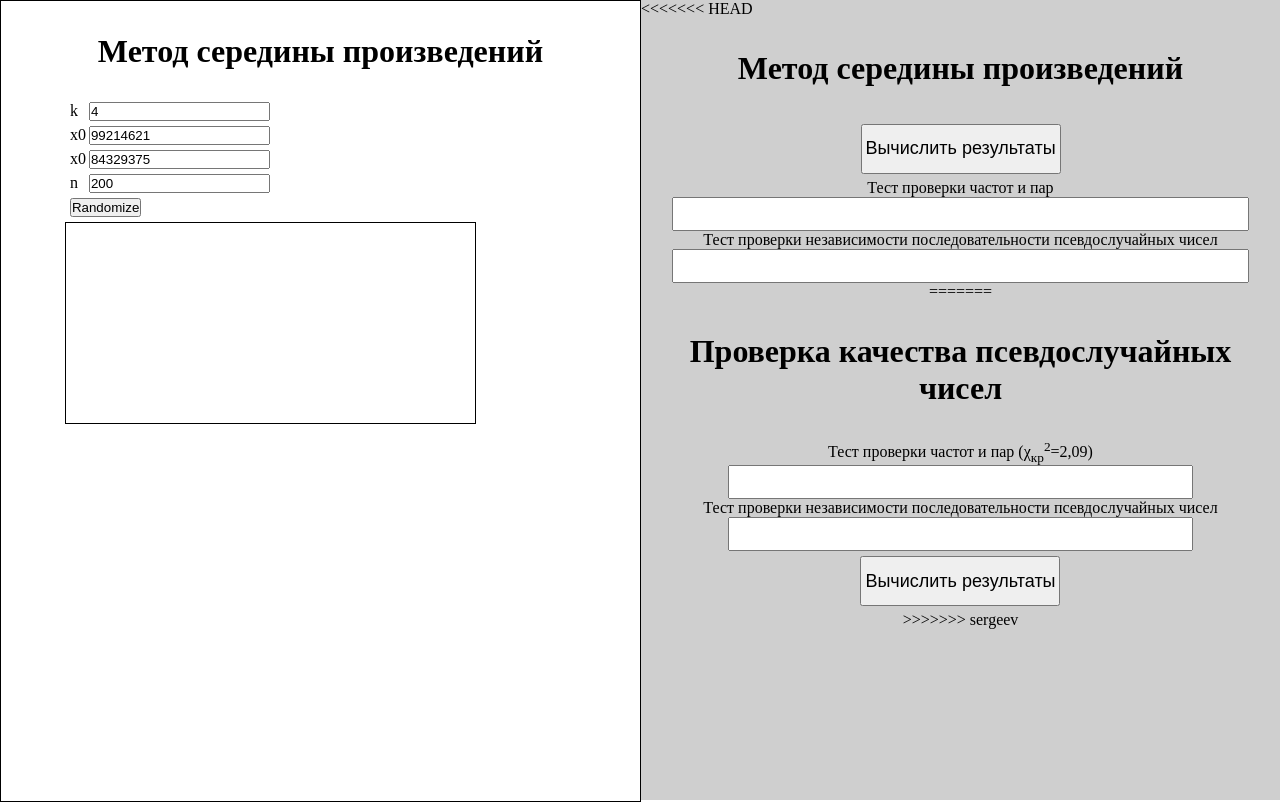
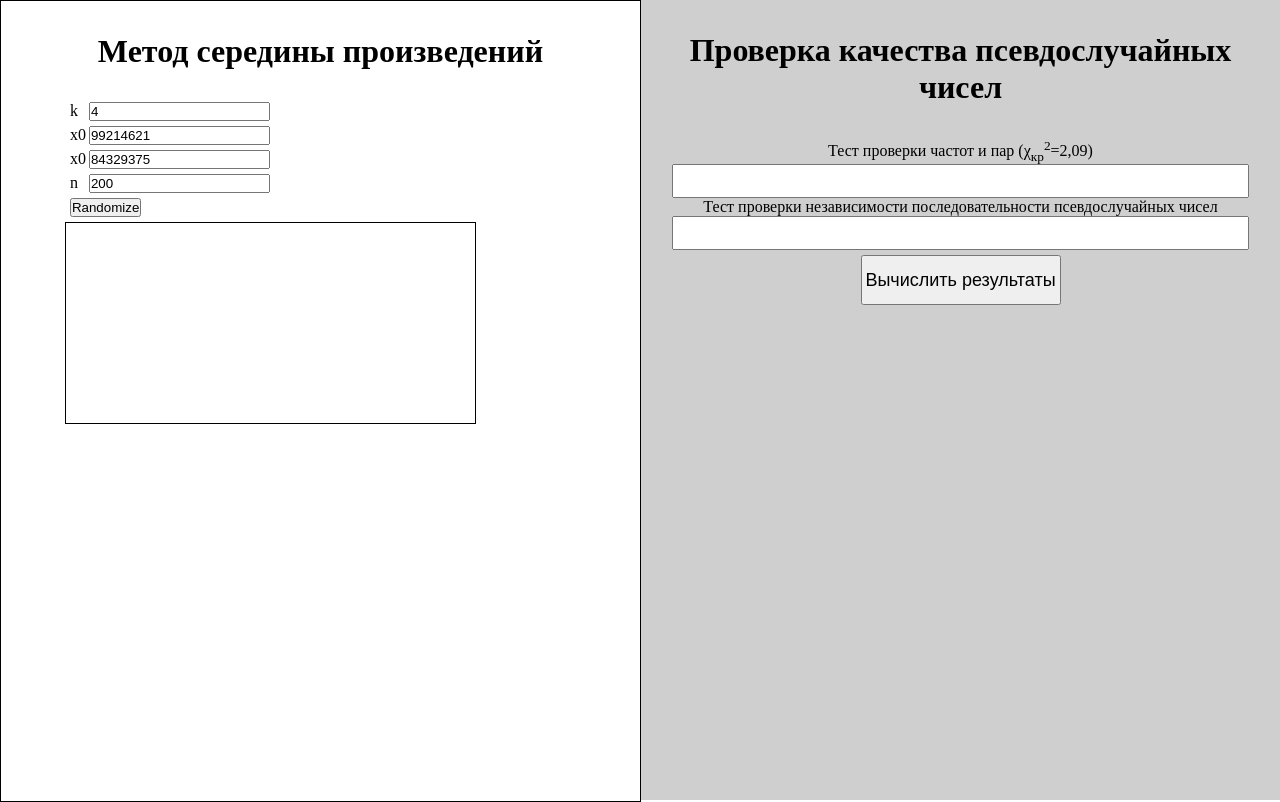
Before and after one commit to STS309/lab1, a plain HTML site: page index.html in a window 1280 px wide. Drawn offline with Linux system fonts and the light colour scheme.

Commit message:
merge with sergeev

```diff
--- a/CSS/style.css
+++ b/CSS/style.css
@@ -68,10 +68,7 @@ textarea {
     width: 90%;
     height: 32px;
     resize: none;
-<<<<<<< HEAD
-=======
 }
 .testtext {
     text-align: center;
->>>>>>> sergeev
 }
--- a/JS/main.js
+++ b/JS/main.js
@@ -119,11 +119,7 @@ function indep_test_1(data)
     let w_data = (1 / N * w1_data - 1 / N * w2_data) / Math.sqrt((1 / N * w3_data - 1 / N * w4_data) * (Math.pow(N, 2) - 1) / 12);
     console.log(w_data);
     let otvet = 35 * (1 - Math.pow(w_data, 2)) / Math.sqrt(N);
-<<<<<<< HEAD
     document.querySelector(".test2").innerHTML = `p(e, i) < pmax \n ${w_data} < ${otvet}`
-=======
-    document.querySelector(".test2").innerHTML = otvet
->>>>>>> sergeev
     return otvet
 }
 
--- a/index.html
+++ b/index.html
@@ -37,17 +37,6 @@
         </div>
     </main>
     <div class="tests">
-<<<<<<< HEAD
-        <h1>Метод середины произведений</h1>
-        <div id="testy">
-            <ul>
-                <button class="myButton">Вычислить результаты</button>
-            </ul>
-            <div>Тест проверки  частот и пар</div>
-            <textarea class="test1"></textarea>
-            <div>Тест проверки независимости последовательности псевдослучайных чисел</div>
-            <textarea class="test2"></textarea>
-=======
         <h1>Проверка качества псевдослучайных чисел</h1>
         <div id="testy">
 
@@ -59,7 +48,6 @@
             <ul>
                 <button class="myButton">Вычислить результаты</button>
             </ul>
->>>>>>> sergeev
         </div>
     </main>
     </div>
```
